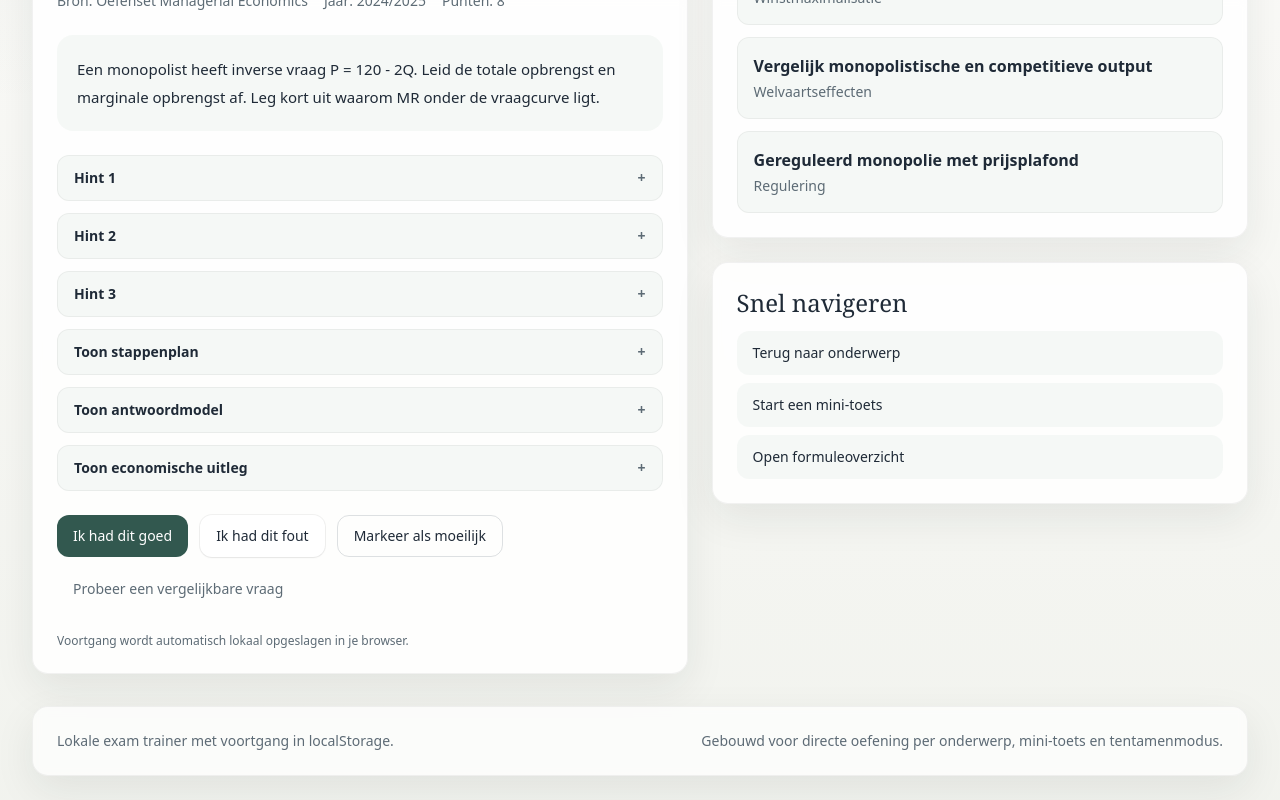
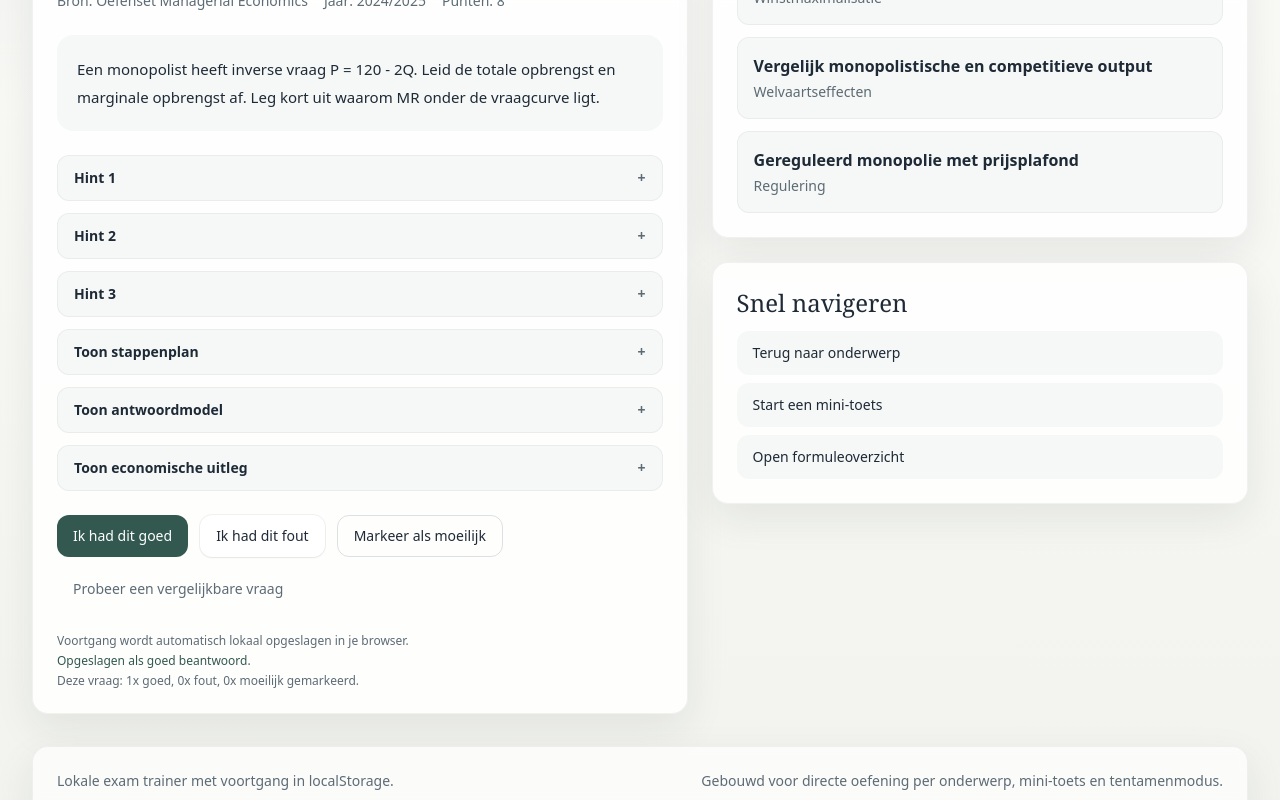
Before and after one commit to tomvandermost/Managerial-Economics-Exam-Trainer, a Next.js app: page /practice/mo-1 in a window 1280 px wide. Both pictures are taken after a click on the button "Ik had dit goed". Shown: the part 384-1184 px from the top of the page. Built offline with nearby package versions, Linux system fonts and the light colour scheme.

Commit message:
Add visible feedback for question tracking

```diff
--- a/components/question-detail.tsx
+++ b/components/question-detail.tsx
@@ -9,25 +9,34 @@ import { Card, CardContent } from "@/components/ui/card";
 import { SimpleAccordion } from "@/components/ui/accordion";
 import { difficultyLabelMap, getSimilarQuestions, questionTypeLabelMap, topicNameMap } from "@/lib/practice";
 import { incrementFlag, loadStats, saveStats, updateStatsWithResult } from "@/lib/storage";
-import { PracticeQuestion } from "@/types";
+import { PracticeQuestion, QuestionPerformance } from "@/types";
 
 export function QuestionDetail({ question }: { question: PracticeQuestion }) {
   const [statsLoaded, setStatsLoaded] = useState(false);
+  const [questionStats, setQuestionStats] = useState<QuestionPerformance | null>(null);
+  const [feedback, setFeedback] = useState<string>("");
   const similar = getSimilarQuestions(question);
 
   useEffect(() => {
+    const stats = loadStats();
+    setQuestionStats(stats.byQuestion[question.id] ?? null);
     setStatsLoaded(true);
-  }, []);
+  }, [question.id]);
 
   const markResult = (result: "right" | "wrong") => {
     const stats = loadStats();
     const next = updateStatsWithResult(stats, question, result);
     saveStats(next);
+    setQuestionStats(next.byQuestion[question.id] ?? null);
+    setFeedback(result === "right" ? "Opgeslagen als goed beantwoord." : "Opgeslagen als fout beantwoord.");
   };
 
   const flagQuestion = () => {
     const stats = loadStats();
-    saveStats(incrementFlag(stats, question));
+    const next = incrementFlag(stats, question);
+    saveStats(next);
+    setQuestionStats(next.byQuestion[question.id] ?? null);
+    setFeedback("Vraag gemarkeerd als moeilijk.");
   };
 
   return (
@@ -106,13 +115,23 @@ export function QuestionDetail({ question }: { question: PracticeQuestion }) {
               Ik had dit fout
             </Button>
             <Button variant="outline" onClick={flagQuestion}>
-              Markeer als moeilijk
+              Markeer als moeilijk{questionStats?.flaggedCount ? ` (${questionStats.flaggedCount})` : ""}
             </Button>
             <Button variant="ghost" onClick={() => window.location.assign(`/practice/${similar[0]?.id ?? question.id}`)}>
               Probeer een vergelijkbare vraag
             </Button>
           </div>
-          {statsLoaded ? <p className="text-xs text-slate">Voortgang wordt automatisch lokaal opgeslagen in je browser.</p> : null}
+          {statsLoaded ? (
+            <div className="space-y-1 text-xs text-slate">
+              <p>Voortgang wordt automatisch lokaal opgeslagen in je browser.</p>
+              {feedback ? <p className="font-medium text-pine">{feedback}</p> : null}
+              {questionStats ? (
+                <p>
+                  Deze vraag: {questionStats.correct}x goed, {questionStats.wrong}x fout, {questionStats.flaggedCount}x moeilijk gemarkeerd.
+                </p>
+              ) : null}
+            </div>
+          ) : null}
         </CardContent>
       </Card>
 
```
